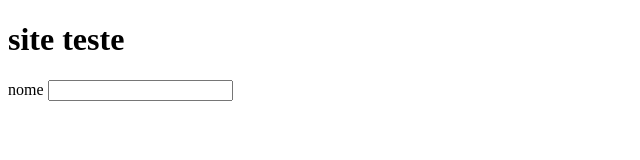
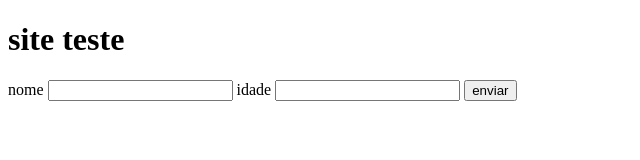
Before and after one commit to yurifranca10/index.html, a plain HTML site: page index.html in a window 1280 px wide. Shown: the whole page, without its empty margins (0-640 px from the left). Drawn offline with Linux system fonts and the light colour scheme.

Commit message:
atualizando

```diff
--- a/index.html
+++ b/index.html
@@ -8,5 +8,7 @@
 <body>
     <h1>site teste</h1>
     nome <input type="text">
+    idade <input type="text">
+    <button>enviar</button>
 </body>
 </html>
```
